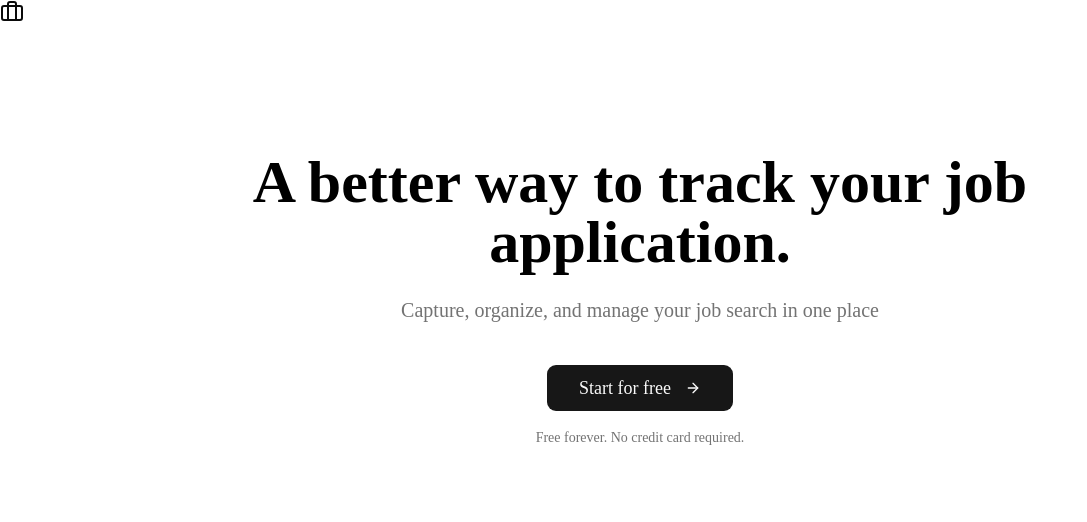
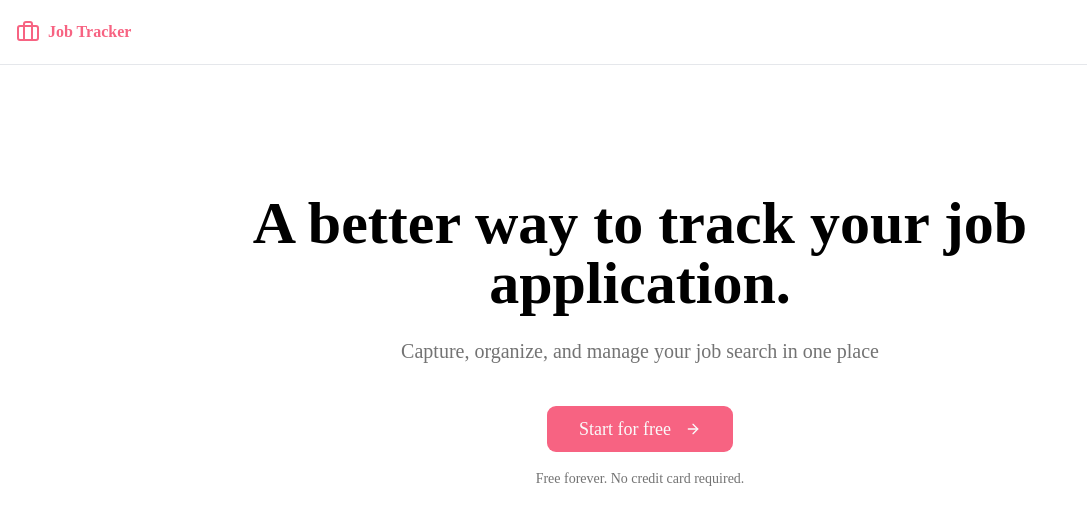
Before and after one commit to iroNomad/job-application-tracker, a Next.js app: page / in a window 1280 px wide. Shown: the top 522 px of the page, without its empty margins (0-1087 px from the left). Built offline with nearby package versions, Linux system fonts and the light colour scheme.

Commit message:
feat: update Navbar styling and add link to homepage

```diff
--- a/app/globals.css
+++ b/app/globals.css
@@ -54,7 +54,7 @@
   --card-foreground: oklch(0.145 0 0);
   --popover: oklch(1 0 0);
   --popover-foreground: oklch(0.145 0 0);
-  --primary: oklch(0.205 0 0);
+  --primary: #f76382;
   --primary-foreground: oklch(0.985 0 0);
   --secondary: oklch(0.97 0 0);
   --secondary-foreground: oklch(0.205 0 0);
--- a/components/Navbar.tsx
+++ b/components/Navbar.tsx
@@ -1,10 +1,14 @@
 import {Briefcase} from "lucide-react";
+import Link from "next/link";
 
 const Navbar = () => {
     return (
-        <nav>
-            <div>
-                <Briefcase />
+        <nav className="border-b border-gray-200 bg-white">
+            <div className="container mx-auto flex h-16 items-center px-4">
+                <Link href="/" className="flex items-center gap-2 font-semibold text-primary">
+                    <Briefcase />
+                    Job Tracker
+                </Link>
             </div>
         </nav>
     );
```
